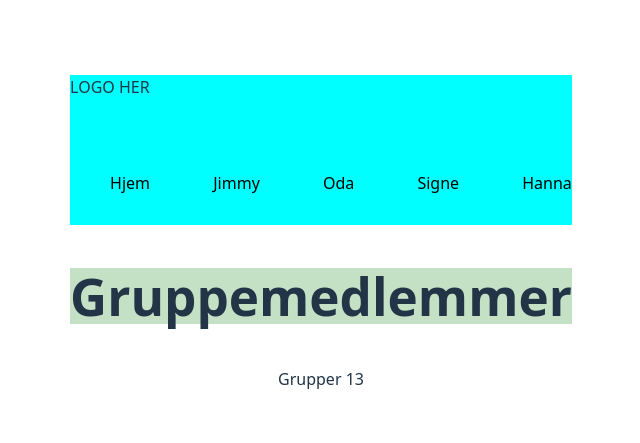
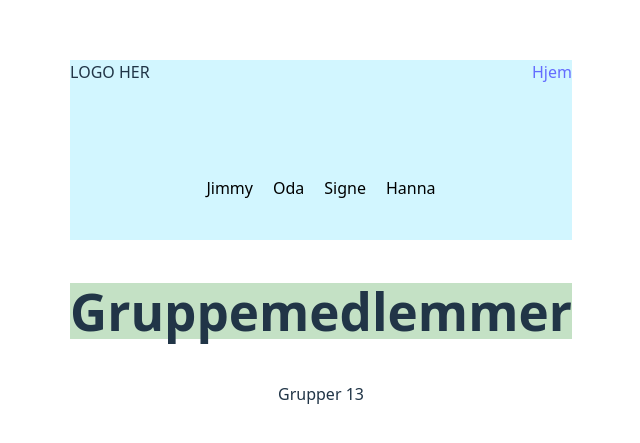
Before and after one commit to hannaso91/ourgroup, a React (Vite) app: page / in a window 1280 px wide. Shown: the part 159-602 px from the top of the page, without its empty margins (319-959 px from the left). Built offline with nearby package versions, Linux system fonts and the light colour scheme; no server answers.

Commit message:
Fortsettelse på stilsetting.
Fortsatt på stilsetting for header området

```diff
--- a/src/components/Layout.jsx
+++ b/src/components/Layout.jsx
@@ -4,10 +4,12 @@ export default function Layout({children}) {
     return(
         <>
         <header>
-        <p className="logo">LOGO HER</p>
+            <article className="logo">
+        <p>LOGO HER</p>
+        <p><Link to="/">Hjem</Link></p>
+            </article>
             <nav>
                 <ul>
-                    <li className="hjem"><Link to="/">Hjem</Link></li>
                     <li><Link to="member/jimmy-ostby">Jimmy</Link></li>
                     <li><Link to="member/oda-julsen">Oda</Link></li>
                     <li><Link to="member/signe-sofie-jansen">Signe</Link></li>
--- a/src/styles/layout.scss
+++ b/src/styles/layout.scss
@@ -1,37 +1,41 @@
 .logo{
-    text-align: left;
+    display: flex;
+    justify-content: space-between;
     padding: 0;
     margin: 0;
 }
-
+.hjem{
+    display: flex;
+    justify-content: flex-end;
+}
 
 
 header{
-    background-color: aqua;
+    box-sizing: border-box;
+    background-color: #D2F6FF;
     height: 100%;
 
+    p{
+        display: inline-block;
+        margin: 0;
+    }
+
     nav{
+        display: flex;
+        justify-content: center;
 
         ul{
             margin: 0;
+            padding: 10px;
             display: flex;
-            flex-wrap: wrap;
-            justify-content: space-between;
             li{
                 display: inline-block;
+                padding: 10px;
                 list-style: none;
                 padding-bottom: 30px;
 
                 :hover{
-                    background-color: black;
                     color: white;
-                    padding: 5px;
-                }
-
-
-
-                .home{
-                    margin-right: auto;
                 }
 
                 a{
--- a/src/styles/member.scss
+++ b/src/styles/member.scss
@@ -20,7 +20,7 @@ main{
 
         img{
             margin: 30px;
-            width: 300px;
+            width: 200px;
             height: 100%;
             border: 2px solid #62b265;
         }
```
